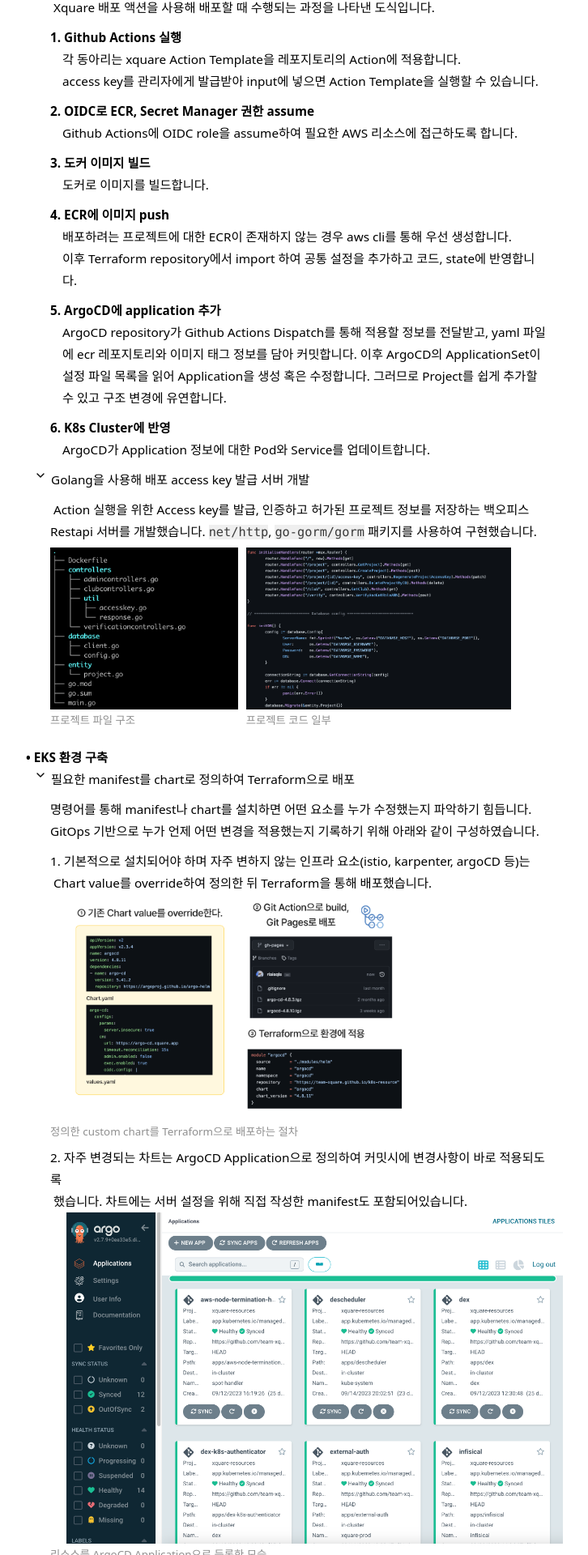
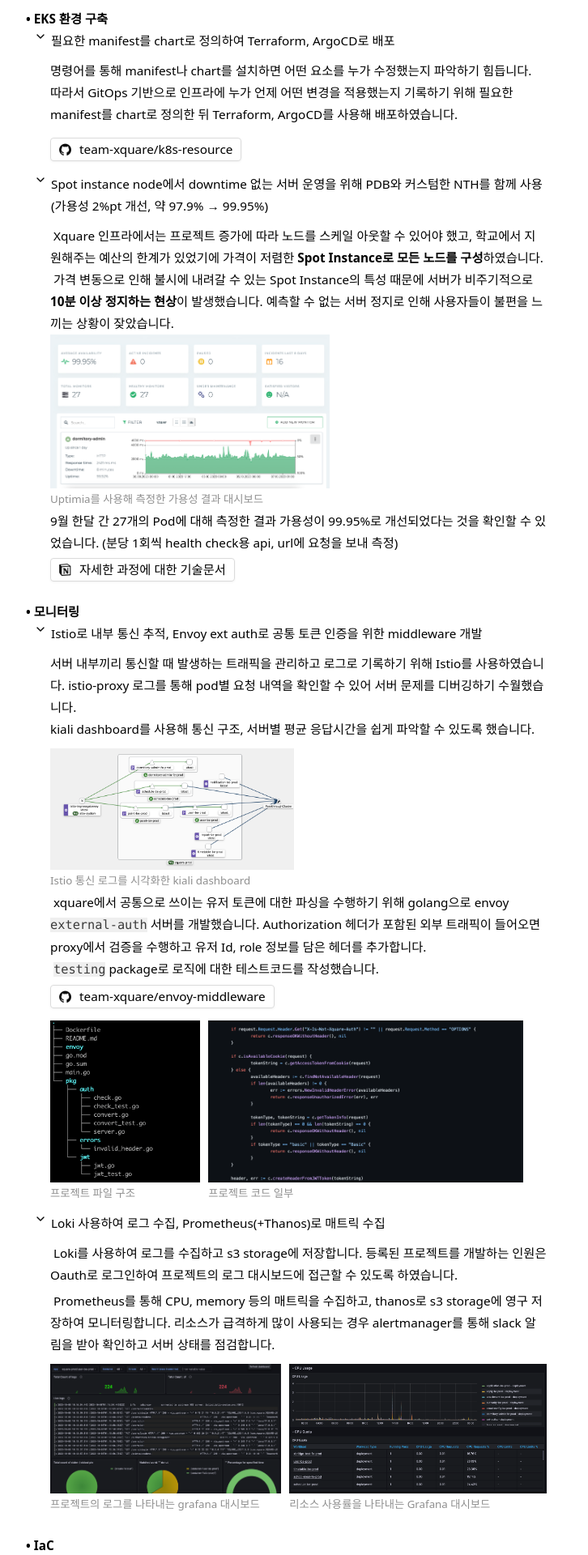
Before and after one commit to rlaisqls/portfolio, a React (Create React App) app: page / in a window 1280 px wide. Shown: the part 2057-3977 px from the top of the page at 81% size, without its empty margins (381-1107 px from the left). Built offline with nearby package versions, Linux system fonts and the light colour scheme.

Commit message:
글 다듬기1

```diff
--- a/src/portfolio/Portfolio.jsx
+++ b/src/portfolio/Portfolio.jsx
@@ -156,7 +156,7 @@
                           <p>
                             겨울방학 기간에 Greeting을 개발하는 Doodlin에서 지원자 엑셀 벌크 등록 및 수정 기능을 개발하였습니다.<br />
                             프로덕트의 목표를 달성하기 위해 기능을 기획하고 구현하는 과정을 경험할 수 있었습니다.<br />
-                            excel 파싱시 메모리 부하 개선을 위해 apache poi sax 라이브러리를 사용해 엑셀 정보를 XML 형식으로 읽고 stream 처리하도록 구현하였습니다.
+                            excel 파싱시 메모리 부하 방지를 위해 apache poi sax 라이브러리를 사용해 엑셀 정보를 XML 형식으로 읽고 stream 처리하도록 구현했습니다.
                           </p>
                         </div>)
                     }
--- a/src/portfolio/project/Xquare.jsx
+++ b/src/portfolio/project/Xquare.jsx
@@ -32,58 +32,19 @@
                     <p className="relative self-stretch">
                     <Bold text="• CI/CD"/><br />
                     <div className="ml-[10px]">
-                        <Toggle summary="Xquare 배포를 위한 Github Actions Template 개발" detail={
+                        <Toggle summary={<>
+                            GitHub Actions 기반 인프라 구성 자동화 및 ArgoCD 배포 파이프라인 제공
+                        </>} detail={
                             <>
-                                <Tab/>다른 동아리의 Repository에 있는 프로젝트를 한 인프라에 배포하기 위해 Github Actions을 사용하여 배포 파이프라인을 제작했습니다. ArgoCD, Terraform 등의 툴과 Shell 스크립트, Go와 같은 다양한 언어를 사용하여 구조를 설계하고 구축했습니다. <br/>
-                                <Tab/>프로젝트 추가 및 CD 구축을 위해 드는 공수를 최소화합니다. 각 동아리는 액세스 키를 발급받으면 Github Actions을 통해 배포 파이프라인을 자유롭게 활용할 수 있습니다.
+                                <Tab/>다른 동아리의 프로젝트를 <b>인프라에 추가하고 지속적으로 배포하기 위해 드는 공수를 최소화</b>하기 위해 GitHub Actions 기반 파이프라인을 구현하였습니다. ArgoCD, Terraform 등의 툴과 Shell Script, Go와 같은 다양한 언어를 사용하여 구조를 설계하고 구축했습니다.
                                 <Gap/>
-                                <ModalImage src="/img/description/deployment-action.png" open={imageOpen}/>
-                                <Tab/>Xquare 배포 액션을 사용해 배포할 때 수행되는 과정을 나타낸 도식입니다.<br/>
+                                <ModalImage src="/img/description/deployment-action.png" className="h-[150px]" open={imageOpen}/>
                                 <Gap/><Gap/>
-                                <Semibold text="1. Github Actions 실행"/>
-                                <TextSection text={<>
-                                    각 동아리는 xquare Action Template을 레포지토리의 Action에 적용합니다.<br/>
-                                    access key를 관리자에게 발급받아 input에 넣으면 Action Template을 실행할 수 있습니다.
-                                </>}/>
-                                <Semibold text="2. OIDC로 ECR, Secret Manager 권한 assume"/>
-                                <TextSection text={<>
-                                    Github Actions에 OIDC role을 assume하여 필요한 AWS 리소스에 접근하도록 합니다.
-                                </>}/>
-                                <Semibold text="3. 도커 이미지 빌드"/>
-                                <TextSection text={<>
-                                    도커로 이미지를 빌드합니다.
-                                </>}/>
-                                <Semibold text="4. ECR에 이미지 push"/>
-                                <TextSection text={<>
-                                    배포하려는 프로젝트에 대한 ECR이 존재하지 않는 경우 aws cli를 통해 우선 생성합니다.<br/>
-                                    이후 Terraform repository에서 import 하여 공통 설정을 추가하고 코드, state에 반영합니다.
-                                </>}/>
-                                <Semibold text="5. ArgoCD에 application 추가"/>
-                                <TextSection text={<>
-                                    ArgoCD repository가 Github Actions Dispatch를 통해 적용할 정보를 전달받고, yaml 파일에  ecr 레포지토리와 이미지 태그 정보를 담아 커밋합니다. 이후 ArgoCD의 ApplicationSet이 설정 파일 목록을 읽어 Application을 생성 혹은 수정합니다. 그러므로 Project를 쉽게 추가할 수 있고 구조 변경에 유연합니다.<br/>
-                                </>}/>
-                                <Semibold text="6. K8s Cluster에 반영"/>
-                                <TextSection text={<>
-                                    ArgoCD가 Application 정보에 대한 Pod와 Service를 업데이트합니다.
-                                </>}/>
                             </>
                         }/>
                         <Toggle summary="Golang을 사용해 배포 access key 발급 서버 개발" detail={
                             <>
-                                <Tab/>Action 실행을 위한 Access key를 발급, 인증하고 허가된 프로젝트 정보를 저장하는 백오피스 Restapi 서버를 개발했습니다. <code>net/http</code>, <code>go-gorm/gorm</code> 패키지를 사용하여 구현했습니다.
-                                <Gap/>
-                                <div className="flex flex-row gap-[10px]">
-                                    <ModalImage
-                                        src="/img/description/project-manager-file-structure.png"
-                                        className="h-[200px]" open={imageOpen}
-                                        caption="프로젝트 파일 구조"
-                                    />
-                                    <ModalImage
-                                        src="/img/description/project-manager-code.png"
-                                        className="h-[200px]" open={imageOpen}
-                                        caption="프로젝트 코드 일부"
-                                    />
-                                </div>
+                                <Tab/>Action 실행을 위한 Access key를 발급, 인증하고 허가된 프로젝트 정보를 저장하는 백오피스 Restapi 서버를 개발했습니다.
                             </>
                         }/>
                     </div>
@@ -92,30 +53,11 @@
                     <Bold text="• EKS 환경 구축"/>
 
                     <div className="ml-[10px]">
-                        <Toggle summary="필요한 manifest를 chart로 정의하여 Terraform으로 배포" detail={
+                        <Toggle summary="필요한 manifest를 chart로 정의하여 Terraform, ArgoCD로 배포" detail={
                             <>
                                 명령어를 통해 manifest나 chart를 설치하면 어떤 요소를 누가 수정했는지 파악하기 힘듭니다.<br/>
-                                GitOps 기반으로 누가 언제 어떤 변경을 적용했는지 기록하기 위해 아래와 같이 구성하였습니다.<br/>
+                                따라서 GitOps 기반으로 인프라에 누가 언제 어떤 변경을 적용했는지 기록하기 위해 필요한 manifest를 chart로 정의한 뒤 Terraform, ArgoCD를 사용해 배포하였습니다.<br/>
                                 <Gap/><Gap/>
-                                1. 기본적으로 설치되어야 하며 자주 변하지 않는 인프라 요소(istio, karpenter, argoCD 등)는<br/>
-                                <Tab/>Chart value를 override하여 정의한 뒤 Terraform을 통해 배포했습니다.<br/>
-
-
-                                <ModalImage
-                                    src="/img/description/helm-chart.png"
-                                    className="h-[280px] ml-[20px]" open={imageOpen}
-                                    caption="정의한 custom chart를 Terraform으로 배포하는 절차"
-                                />
-
-                                <Gap/>
-                                2. 자주 변경되는 차트는 ArgoCD Application으로 정의하여 커밋시에 변경사항이 바로 적용되도록<br/>
-                                <Tab/>했습니다. 차트에는 서버 설정을 위해 직접 작성한 manifest도 포함되어있습니다.
-
-                                <ModalImage
-                                    src="/img/description/argocd-resource.png"
-                                    className="ml-[20px]" open={imageOpen}
-                                    caption="리소스를 ArgoCD Application으로 등록한 모습"
-                                />
 
                                 <a href="https://github.com/team-xquare/k8s-resource" target='_blank' rel="noopener noreferrer">
                                 <div className="bg-white border-solid border-[1px] drop-shadow-sm bg-white border-lightgray px-[10px] my-[5px] mb-[15px] h-[29px] w-fit rounded ">
@@ -130,40 +72,16 @@
                                 (가용성 2%pt 개선, 약 97.9% → 99.95%)
                             </>} detail={
                                 <>
-                                    <Tab/>Xquare 인프라에서는 프로젝트 증가에 따라 노드를 스케일링할 수 있어야 했고, 학교에서 지원해주는 예산의 한계가 있어 월 60만원 이상의 비용을 사용할 수 없었습니다. 따라서 가격이 저렴하고 인스턴스를 늘리고 줄이기 쉬운 Spot Instance로 모든 노드를 구성하였습니다.<br/>
+                                    <Tab/>Xquare 인프라에서는 프로젝트 증가에 따라 노드를 스케일 아웃할 수 있어야 했고, 학교에서 지원해주는 예산의 한계가 있었기에 가격이 저렴한 <b>Spot Instance로 모든 노드를 구성</b>하였습니다.<br/>
 
-                                    <Tab/>Spot Instance는 가격 변동으로 인해 불시에 내려갈 수 있는 특성이 있는데, node가 내려갈 때 마다 서버가 10분 이상 정지하는 현상이 발생했습니다. 예측할 수 없는 서버 정지로 인해 사용자들이 불편을 느끼는 상황이 잦았기에 이를 해결하기 위해 아래와 같은 방법을 사용했습니다.<br/>
-
-                                    <Gap/><Gap/>
-
-                                    <Semibold text="Karpenter"/>
-
-                                    <TextSection text={<>
-                                        <Tab/>Karpenter는 ASG(자동 확장 그룹)를 사용할 때 긴 downtime 이 발생하는 문제를 해결하기 위해 도입했습니다. NTH가 cordon 되는 시점에 새로운 노드를 바로 생성할 수 있으며, ASG 보다 노드 생성 및 등록 시간이 짧아져 downtime을 줄일 수 있습니다.
-                                    </>}/>
-
-                                    <Gap/><Gap/>
-
-                                    <Semibold text="Node Termination Handler 커스터마이징"/>
-                                    <TextSection text={<>
-                                        <Tab/> PDB(Pod Disruption Budget) 설정 후 pod의 복제본(replica) 개수를 2개 이상으로 증가시키면 한 노드가 종료되더라도 downtime 없이 서버를 운영할 수 있습니다. 그러나 pod의 복제본을 2배로 증가시키면 추가적인 노드 비용 부담이 발생해 상황에 부적절했습니다.<br/>
-                                        <Tab/> node 종료 직전에 replica 개수를 임시적으로 증가시킨 후, 새로운 replica 서버를 생성해 트래픽을 받을 수 있을 때 다시 줄인다면 최소한의 리소스만 사용하면서 문제를 해결할 수 있다는 가설을 세웠습니다. Node Termination Handler의 코드를 커스텀하여 해당 동작을 구현함으로써 가용성을 향상시켰습니다.
-                                        <a href="https://github.com/team-xquare/node-termination-handler" target='_blank' rel="noopener noreferrer">
-                                        <div className="bg-white border-solid border-[1px] drop-shadow-sm bg-white border-lightgray px-[10px] my-[5px] mb-[15px] h-[29px] w-fit rounded ">
-                                            <GithubText text="team-xquare/node-termination-handler"/>
-                                        </div>
-                                        </a>
-                                    </>}/>
-
-                                    <Gap/><Gap/>
+                                    <Tab/>가격 변동으로 인해 불시에 내려갈 수 있는 Spot Instance의 특성 때문에 서버가 비주기적으로 <b>10분 이상 정지하는 현상</b>이 발생했습니다. 예측할 수 없는 서버 정지로 인해 사용자들이 불편을 느끼는 상황이 잦았습니다.<br/>
 
                                     <ModalImage
                                         src="/img/description/uptimia-dashboard.png"
-                                        className="h-[280px]" open={imageOpen}
+                                        className="h-[190px]" open={imageOpen}
                                         caption="Uptimia를 사용해 측정한 가용성 결과 대시보드"
                                     />
 
-                                    <br/>
                                     9월 한달 간 27개의 Pod에 대해 측정한 결과 가용성이 99.95%로 개선되었다는 것을 확인할 수 있었습니다. (분당 1회씩 health check용 api, url에 요청을 보내 측정)
 
                                     <a href="https://team-xquare.notion.site/spot-instance-downtime-660ad99c5dd549eb95e2c206f1d21d6d?pvs=4" target='_blank' rel="noopener noreferrer">
@@ -180,11 +98,11 @@
                     <div className="ml-[10px]">
                         <Toggle summary="Istio로 내부 통신 추적, Envoy ext auth로 공통 토큰 인증을 위한 middleware 개발" detail={
                             <>
-                                서버 내부끼리 통신할 떄 발생하는 트래픽을 관리하고 로그를 기록하기 위해 Istio를 사용하였습니다. istio-proxy 로그를 통해 pod별 요청 내역을 확인할 수 있어 서버 문제를 디버깅하기 수월했습니다.<br/>
+                                서버 내부끼리 통신할 때 발생하는 트래픽을 관리하고 로그로 기록하기 위해 Istio를 사용하였습니다. istio-proxy 로그를 통해 pod별 요청 내역을 확인할 수 있어 서버 문제를 디버깅하기 수월했습니다.<br/>
                                 kiali dashboard를 사용해 통신 구조, 서버별 평균 응답시간을 쉽게 파악할 수 있도록 했습니다.
                                 <ModalImage
                                     src="/img/description/kiali-dashboard.png"
-                                    className="h-[180px] mt-[10px]" open={imageOpen}
+                                    className="h-[150px] mt-[10px]" open={imageOpen}
                                     caption="Istio 통신 로그를 시각화한 kiali dashboard"
                                 />
                                 <Tab/>xquare에서 공통으로 쓰이는 유저 토큰에 대한 파싱을 수행하기 위해 golang으로 envoy <code>external-auth</code> 서버를 개발했습니다. Authorization 헤더가 포함된 외부 트래픽이 들어오면 proxy에서 검증을 수행하고 유저 Id, role 정보를 담은 헤더를 추가합니다.<br/>
@@ -238,7 +156,7 @@
                     <p className="relative self-stretch">
                     <Bold text="• IaC"/><br/>
                     <div className="ml-[10px]">
-                        <Toggle summary="Terraform을 통해 EKS, S3, RDS 등 인프라 스펙 선언 및 관리" detail={
+                        <Toggle summary="Terraform을 통해 EKS, S3, RDS, IAM role 등 인프라 스펙 선언 및 관리" detail={
                             <>
                                 <Tab/>Terraform을 사용해 VPC, EKS, S3, RDS, SQS, ElasticCache, IAM Role, ECR 등을 코드로<br/>
                                 선언하여 관리하고 있습니다. state 파일은 Terraform Cloud를 통해 저장합니다.<br/>
```
Also changed, not shown: src/portfolio/project/DMS.jsx (+9 -13 lines).
